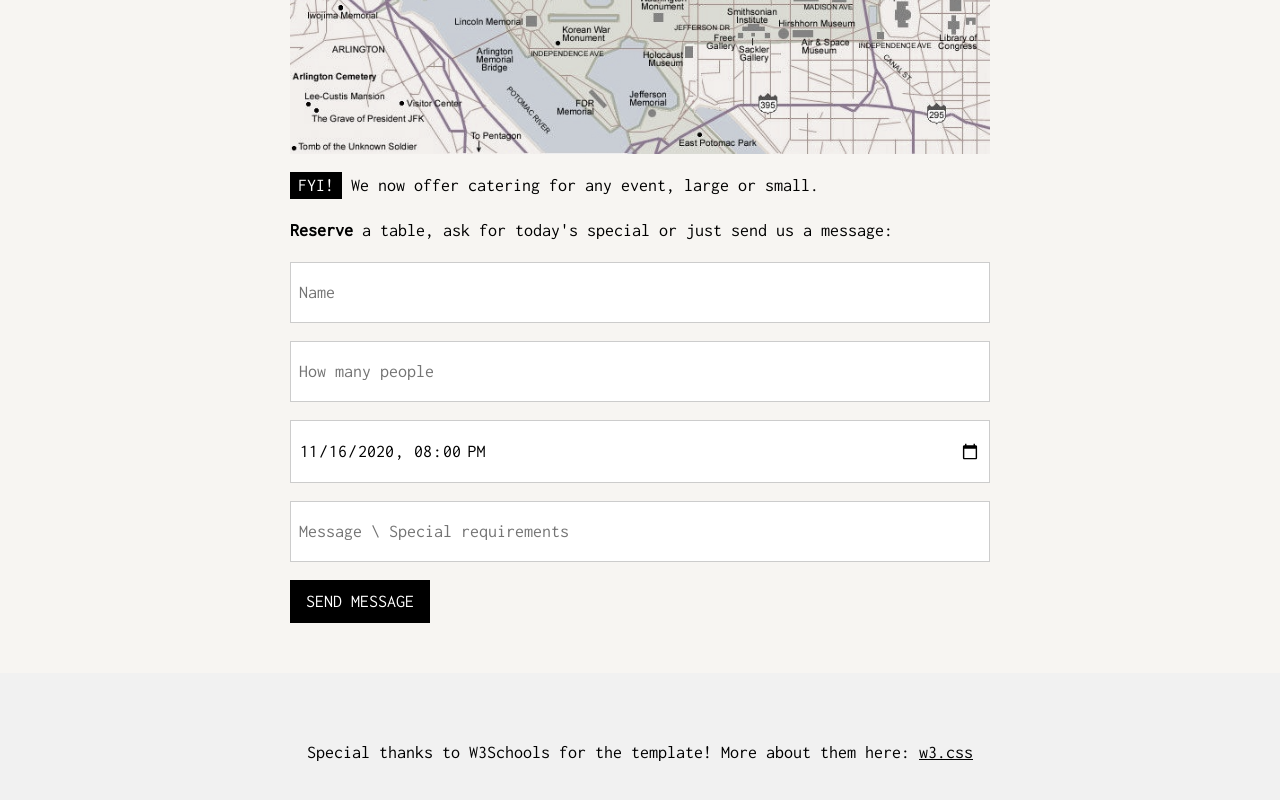
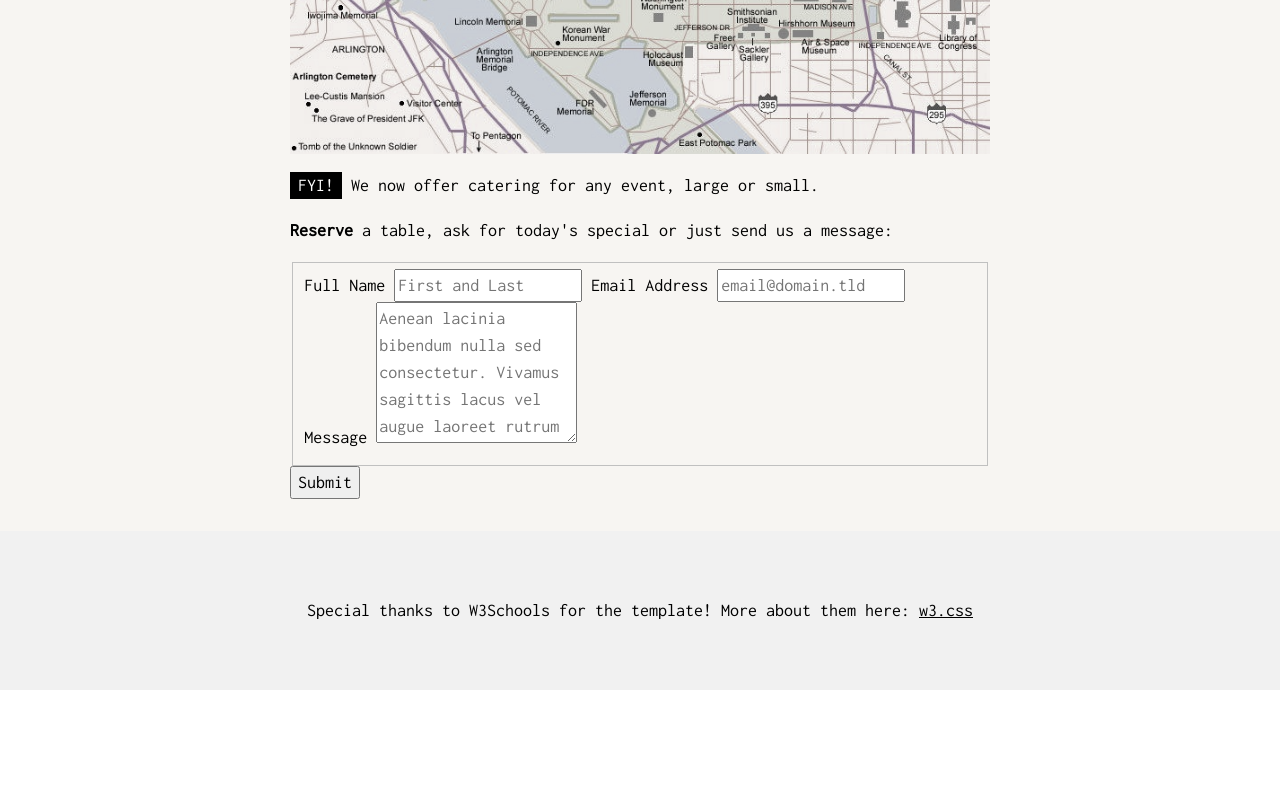
Before and after one commit to alialpert/alis-cafe, a plain HTML site: page index.html in a window 1280 px wide. Shown: the part 4321-5121 px from the top of the page. After the commit the page ends 5011 px from the top, so only its background shows below. Drawn offline with nearby package versions, Linux system fonts and the light colour scheme.

Commit message:
adding a form

```diff
--- a/index.html
+++ b/index.html
@@ -142,13 +142,21 @@ body, html {
     <img src="map2.jpg" class="w3-image" style="width:100%">
     <p><span class="w3-tag">FYI!</span> We now offer catering for any event, large or small.</p>
     <p><strong>Reserve</strong> a table, ask for today's special or just send us a message:</p>
-    <form action="/action_page.php" target="_blank">
-      <p><input class="w3-input w3-padding-16 w3-border" type="text" placeholder="Name" required name="Name"></p>
-      <p><input class="w3-input w3-padding-16 w3-border" type="number" placeholder="How many people" required name="People"></p>
-      <p><input class="w3-input w3-padding-16 w3-border" type="datetime-local" placeholder="Date and time" required name="date" value="2020-11-16T20:00"></p>
-      <p><input class="w3-input w3-padding-16 w3-border" type="text" placeholder="Message \ Special requirements" required name="Message"></p>
-      <p><button class="w3-button w3-black" type="submit">SEND MESSAGE</button></p>
+
+    <form id="fs-frm" name="simple-contact-form" accept-charset="utf-8" action="https://formspree.io/f/{form_id}" method="post">
+      <fieldset id="fs-frm-inputs">
+        <label for="full-name">Full Name</label>
+        <input type="text" name="name" id="full-name" placeholder="First and Last" required="">
+        <label for="email-address">Email Address</label>
+        <input type="email" name="_replyto" id="email-address" placeholder="email@domain.tld" required="">
+        <label for="message">Message</label>
+        <textarea rows="5" name="message" id="message" placeholder="Aenean lacinia bibendum nulla sed consectetur. Vivamus sagittis lacus vel augue laoreet rutrum faucibus dolor auctor. Donec ullamcorper nulla non metus auctor fringilla nullam quis risus." required=""></textarea>
+        <input type="hidden" name="_subject" id="email-subject" value="Contact Form Submission">
+      </fieldset>
+      <input type="submit" value="Submit">
     </form>
+
+
   </div>
 </div>
 
```
